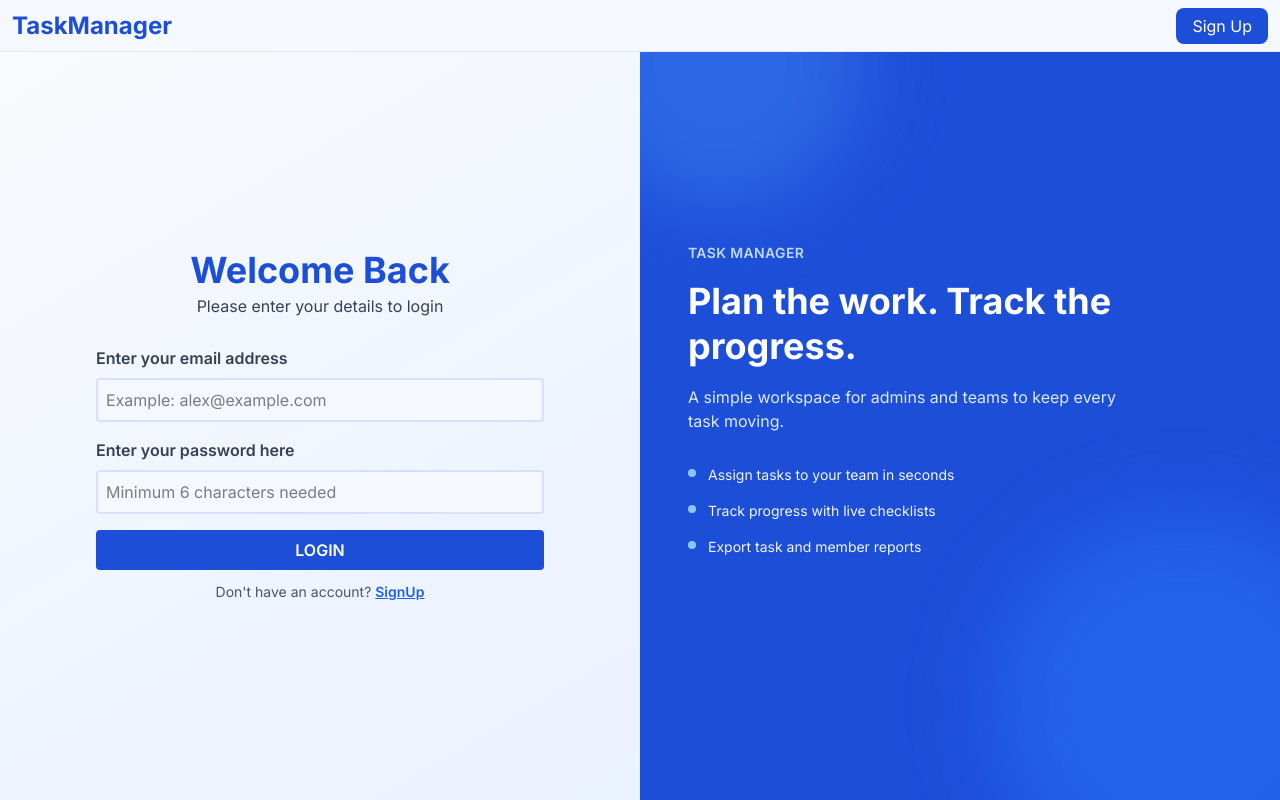
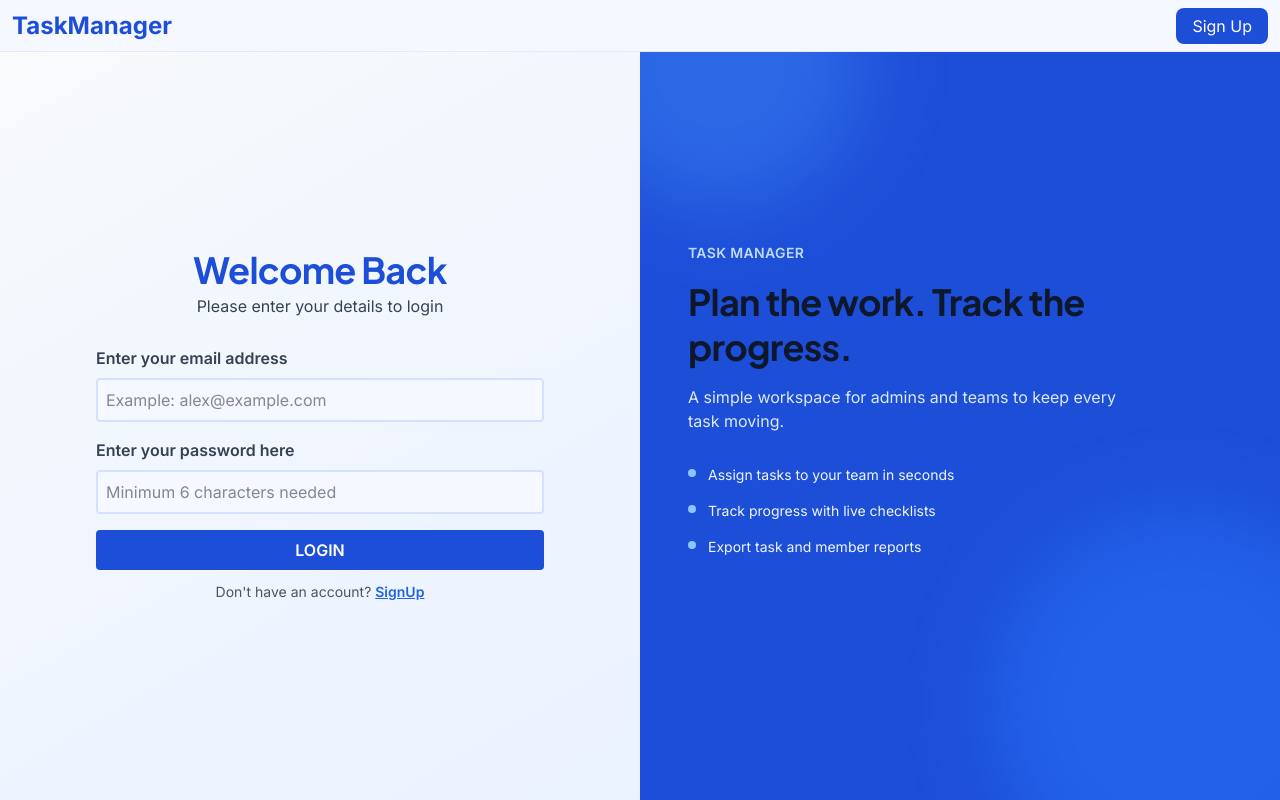
Before and after one commit to Exploring-glitch/Task-Manager, a React (Vite) app in the folder frontend/: page /auth/login in a window 1280 px wide. Built offline with nearby package versions, Linux system fonts and the light colour scheme; no server answers.

Commit message:
feat(ui): set the global typography and page backdrop

```diff
--- a/frontend/src/index.css
+++ b/frontend/src/index.css
@@ -18,3 +18,48 @@
     --shadow-card: 0 1px 2px rgb(15 23 42 / 0.04), 0 16px 40px -24px rgb(15 23 42 / 0.18);
     --shadow-lift: 0 24px 48px -24px rgb(79 70 229 / 0.38);
 }
+
+@layer base {
+    html {
+        font-family: var(--font-sans);
+        scroll-behavior: smooth;
+        -webkit-font-smoothing: antialiased;
+        -moz-osx-font-smoothing: grayscale;
+        text-rendering: optimizeLegibility;
+    }
+
+    body {
+        min-height: 100vh;
+        overflow-x: hidden;
+        background-color: var(--color-surface);
+        background-image:
+            radial-gradient(900px 520px at 8% -8%, rgb(99 102 241 / 0.1), transparent 60%),
+            radial-gradient(760px 460px at 100% 0%, rgb(14 165 233 / 0.08), transparent 55%);
+        color: var(--color-ink);
+    }
+
+    h1,
+    h2,
+    h3,
+    h4,
+    h5,
+    h6 {
+        font-family: var(--font-display);
+        letter-spacing: -0.02em;
+        color: var(--color-ink);
+    }
+
+    ::selection {
+        background-color: #c7d2fe;
+        color: #1e1b4b;
+    }
+
+    input[type="checkbox"] {
+        accent-color: var(--color-primary);
+    }
+
+    input[type="date"]::-webkit-calendar-picker-indicator {
+        cursor: pointer;
+        opacity: 0.55;
+    }
+}
```
